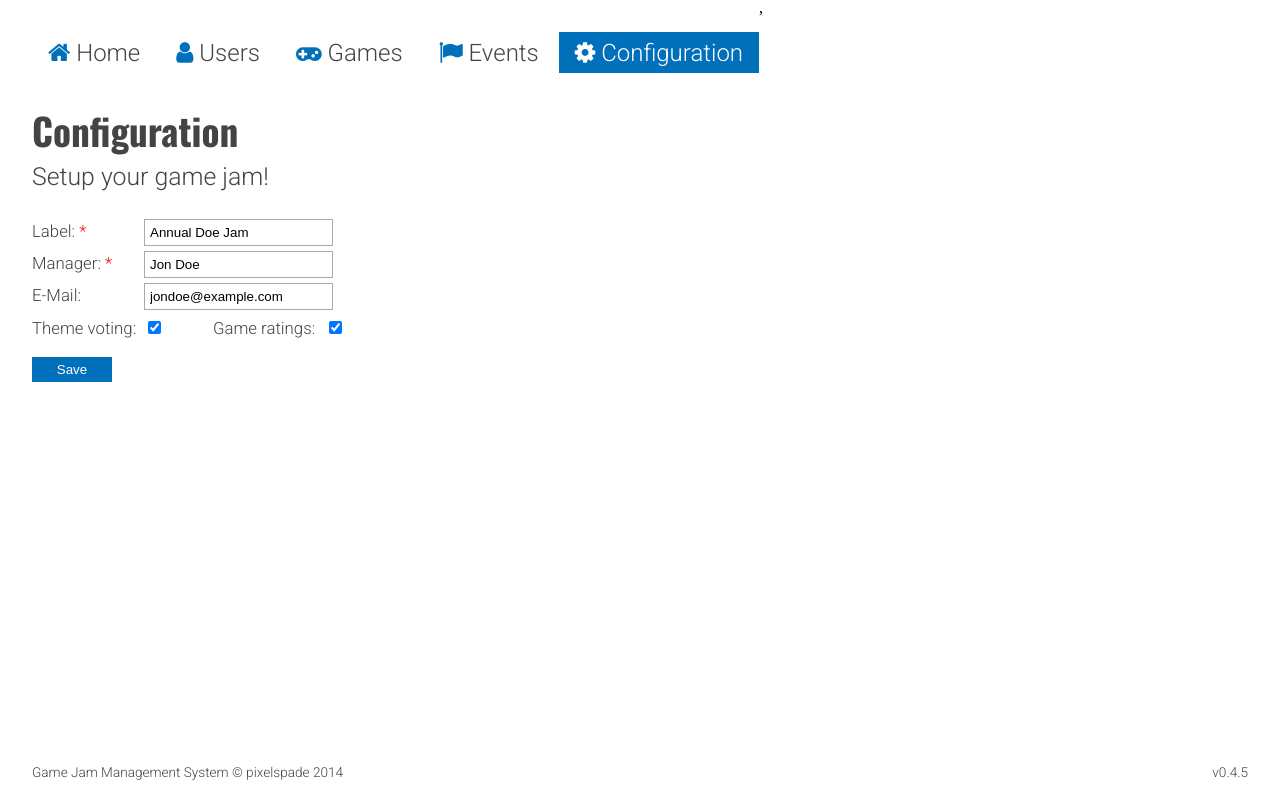
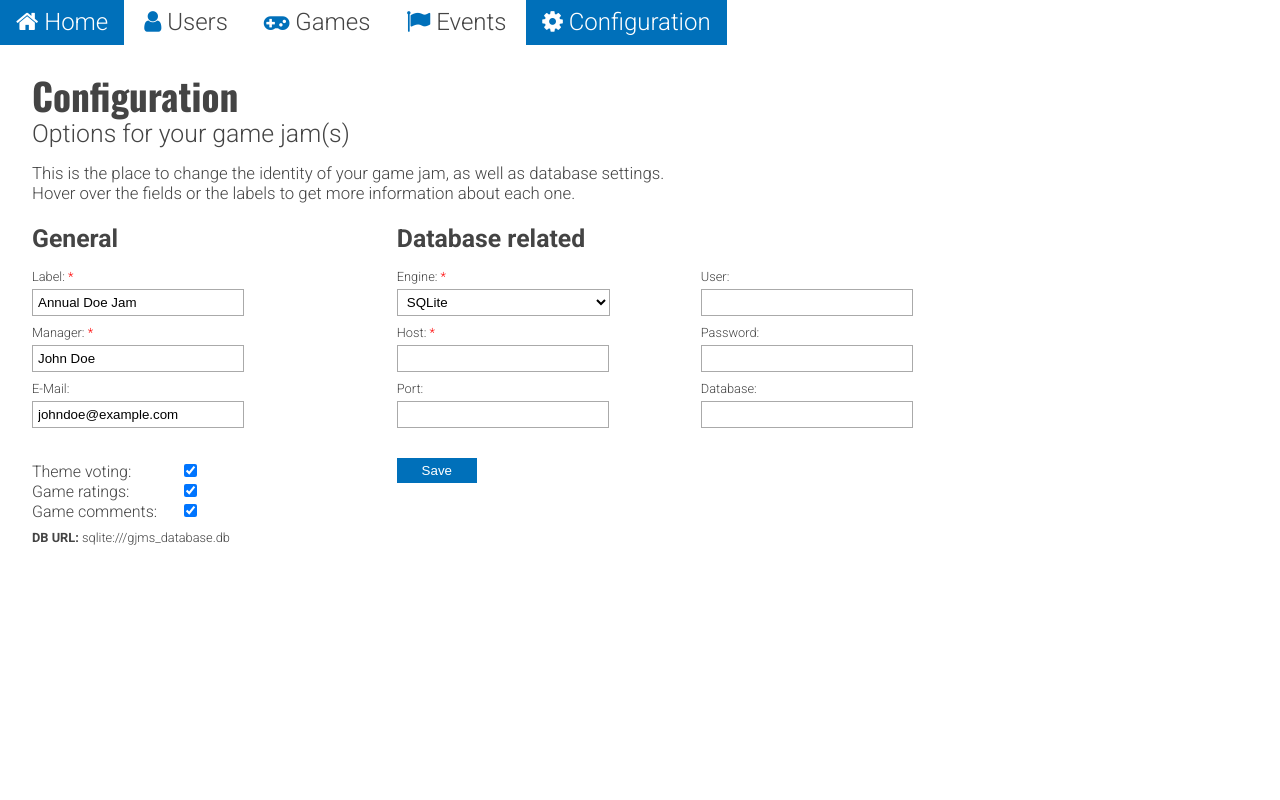
Before and after one commit to ubergeek42/gjms, a Flask app: page /gjms/config/ in a window 1280 px wide. Run offline with Flask 2, Linux system fonts and the light colour scheme; parts of the project's set-up code (start-up, migrations or seed data) failed here and were passed over; some libraries are stand-ins or nearby versions.

Commit message:
#gjmsdev - GJMS 0.5.0 - Config form finished.

```diff
--- a/gjms/backend/forms/__init__.py
+++ b/gjms/backend/forms/__init__.py
@@ -53,13 +53,22 @@ gjms.util.report.output("Event creation form..")
 class config(Form):
     """ The config menu """
 
-    label = wtforms.TextField(u"Label:", [wtforms.validators.required()])
+    # General jam options.
+    label = wtforms.TextField(label=u"Label:", description="The general name of your events (i.e. Ludum Dare)", validators=[wtforms.validators.required()])
+    manager = wtforms.TextField(label=u"Manager:", description="Who runs these events? (i.e. Mike Kasprzak)", validators=[wtforms.validators.required()])
+    m_email = wtforms.TextField(label=u"E-Mail:", description="Where can the manager be contacted? (i.e. mikek@example.com)", validators=[wtforms.validators.optional(), wtforms.validators.email()])
+    v_theme = wtforms.BooleanField(label=u"Theme voting:", description="Allow a theme voting process?", validators=[wtforms.validators.optional()])
+    ratings = wtforms.BooleanField(label=u"Game ratings:", description="Allow game ratings?", validators=[wtforms.validators.optional()])
+    comments = wtforms.BooleanField(label=u"Game comments:", description="Allow comments?", validators=[wtforms.validators.optional()])
 
-    manager = wtforms.TextField(u"Manager:", [wtforms.validators.required()])
-    m_email = wtforms.TextField(u"E-Mail:", [wtforms.validators.optional(), wtforms.validators.email()])
+    # Database stuff.
+    engine = wtforms.SelectField(u"Engine:", description="Which database backend to use.", validators=[wtforms.validators.required()], choices=[('sqlite', 'SQLite'), ('mysql', 'MySQL'), ('postgre', 'PostgreSQL')])
+    host = wtforms.TextField(label=u"Host:", description="Host or database file in case of SQLite.", validators=[wtforms.validators.required()])
+    port = wtforms.TextField(label=u"Port:", description="Database port. Leave empty if SQLite.", validators=[wtforms.validators.optional()])
+    user = wtforms.TextField(label=u"User:", description="Database user. Leave empty if SQLite.", validators=[wtforms.validators.optional()])
+    password = wtforms.PasswordField(label=u"Password:", description="Database password. Leave empty if SQLite.", validators=[wtforms.validators.optional()])
+    db = wtforms.TextField(label=u"Database:", description="Which database to use. Leave empty if SQLite.", validators=[wtforms.validators.optional()])
 
-    v_theme = wtforms.BooleanField(u"Theme voting:", [wtforms.validators.optional()])
-    ratings = wtforms.BooleanField(u"Game ratings:", [wtforms.validators.optional()])
 
 gjms.util.report.output("GJMS configuration form..")
 gjms.util.report.output("Forms generated!")
--- a/gjms/core/models/__init__.py
+++ b/gjms/core/models/__init__.py
@@ -118,7 +118,7 @@ class Event(elixir.Entity):
     def __repr__(self):
         return "<Event '%s' (%s - %s)>" % (self.name, self.start, self.end)
 
-gjms.util.database.setup(gjms.config.parser.get("gjms", "database"))
+gjms.util.database.setup(gjms.config.parser.get("gjms", "db_url"))
 
 elixir.setup_all()
 elixir.create_all()
--- a/gjms/media/css/style.css
+++ b/gjms/media/css/style.css
@@ -132,23 +132,33 @@ table {
  *      Change at will. Be sure to compile it to style.css
  *      afterwards, though.
  */
-h1 {
-  margin-bottom: 1rem;
-  font-family: Oswald;
-  color: #444444;
+body {
+  overflow-x: hidden;
+}
+a {
+  color: inherit;
+  text-decoration: none;
+}
+p,
+li {
+  line-height: 120%;
+  font-size: 1.05rem;
 }
 h2,
 h3,
 h4,
-p,
-li {
+body {
   font-family: Roboto;
   color: #444444;
 }
 h1 {
+  margin-bottom: 0.5rem;
+  font-family: Oswald;
   font-size: 2.33rem;
+  color: #444444;
 }
 h2 {
+  margin-bottom: 1rem;
   font-size: 1.55rem;
 }
 h3 {
@@ -157,34 +167,32 @@ h3 {
 h4 {
   font-size: 1.22rem;
 }
-p,
-li {
-  font-size: 1.05rem;
-}
-a {
-  color: inherit;
-  text-decoration: none;
-}
-input[type="text"] {
+input[type="text"],
+input[type="password"] {
   border: 1px solid #aaaaaa;
   padding: 5px;
   margin-top: 5px;
+  width: 200px;
 }
 input[type="submit"] {
-  margin-top: 20px;
   padding: 5px 10px;
   min-width: 80px;
   border: 0;
   background-color: #0070ba;
   color: #ffffff;
 }
-#gjms-headline,
-#gjms-menu {
-  margin-top: 2rem;
+select {
+  border: 1px solid #aaaaaa;
+  padding: 4px 5px;
+  margin-top: 5px;
+  width: 213px;
+  background: #ffffff;
 }
-#gjms-menu {
-  float: left;
-  margin-left: 2rem;
+label[for="csrf_token"] {
+  display: none;
+}
+#gjms-header {
+  width: 100%;
 }
 .gjms-menu-entry {
   padding: 0.5rem 1rem;
@@ -204,77 +212,73 @@ input[type="submit"] {
 .gjms-menu-entry:hover .fa {
   color: #ffffff;
 }
-.users .gjms-menu-entry.users {
-  background: #0070ba;
-  color: #ffffff;
-}
-.users .gjms-menu-entry.users .fa {
-  color: #ffffff;
-}
-.games .gjms-menu-entry.games {
-  background: #0070ba;
-  color: #ffffff;
-}
-.games .gjms-menu-entry.games .fa {
-  color: #ffffff;
-}
+.home .gjms-menu-entry.home,
+.games .gjms-menu-entry.games,
+.users .gjms-menu-entry.users,
+.config .gjms-menu-entry.config,
 .events .gjms-menu-entry.events {
   background: #0070ba;
   color: #ffffff;
 }
+.home .gjms-menu-entry.home .fa,
+.games .gjms-menu-entry.games .fa,
+.users .gjms-menu-entry.users .fa,
+.config .gjms-menu-entry.config .fa,
 .events .gjms-menu-entry.events .fa {
   color: #ffffff;
 }
-.config .gjms-menu-entry.config {
-  background: #0070ba;
-  color: #ffffff;
-}
-.config .gjms-menu-entry.config .fa {
-  color: #ffffff;
+.bold {
+  font-weight: 700;
 }
 #gjms-content {
-  width: 90%;
-  position: absolute;
-  left: 2rem;
-  top: 7rem;
+  width: 95%;
+  padding: 2.5% 2.5%;
 }
-#gjms-version,
-#gjms-copyright {
-  position: absolute;
-  bottom: 1.25rem;
-  font-size: 85%;
+.config .gjms-form-container:nth-of-type(1) {
+  display: inline-block;
+  float: left;
+  width: 30%;
 }
-#gjms-version {
-  right: 2rem;
-}
-#gjms-copyright {
-  left: 2rem;
+.gjms-form-container {
+  display: inline-block;
+  float: left;
+  width: 25%;
 }
 .gjms-form {
-  width: 500px;
   margin-top: 1.5rem;
 }
-.gjms-cell {
-  display: table-cell;
-  width: 7rem;
-}
-.gjms-cell label[for="csrf_token"] {
-  display: none;
+.gjms-row {
+  margin-top: 0.5rem;
 }
 .gjms-row.boolean {
-  display: inline;
+  margin-top: 0;
 }
-.gjms-row.boolean .gjms-cell {
-  padding-top: 0.5rem;
+.gjms-row.boolean .gjms-cell:first-child {
+  width: 9rem;
 }
 .gjms-row.boolean .gjms-cell:last-child {
-  width: 65px;
+  padding-top: 1px;
+}
+.gjms-row.boolean .gjms-label {
+  font-size: 100%;
+}
+.gjms-cell {
+  display: inline-block;
+}
+.gjms-label {
+  font-size: 80%;
 }
 .gjms-required,
 .gjms-field-error {
   color: red;
 }
 .gjms-field-error {
-  display: table-cell;
-  padding-left: 1rem;
+  margin-left: 2rem;
 }
+.config-form input[type="submit"] {
+  margin-top: 1.9rem;
+}
+.gjms-db-url {
+  margin-top: 10px;
+  font-size: 80%;
+}
--- a/gjms/media/less/style.less
+++ b/gjms/media/less/style.less
@@ -16,56 +16,23 @@ html, body, div, span, applet, object, iframe, h1, h2, h3, h4, h5, h6, p, blockq
 @gjms-white:    #FFF;
 @gjms-blue:  #0070BA;
 
-h1 {
-    margin-bottom: 1rem;
+body { overflow-x: hidden; }
+a {color: inherit; text-decoration: none; }
+p, li  {line-height: 120%; font-size: 1.05rem; }
+h2, h3, h4, body {font-family: Roboto; color: @gjms-grey; }
 
-    font-family: Oswald;
-    color: @gjms-grey;
-}
-
-h2, h3, h4, p, li {
-    font-family: Roboto;
-    color: @gjms-grey;
-}
-
-h1 { font-size: 2.33rem; }
-h2 { font-size: 1.55rem; }
+h1 {margin-bottom: 0.5rem; font-family: Oswald; font-size: 2.33rem; color: @gjms-grey; }
+h2 {margin-bottom: 1rem; font-size: 1.55rem; }
 h3 { font-size: 1.40rem; }
 h4 { font-size: 1.22rem; }
-p, li  { font-size: 1.05rem; }
 
-a {
-    color: inherit;
-    text-decoration: none;
-}
+input[type="text"], input[type="password"] {border: 1px solid @gjms-light; padding: 5px; margin-top: 5px; width: 200px; }
+input[type="submit"] { padding: 5px 10px; min-width: 80px; border: 0; background-color: @gjms-blue; color: @gjms-white; }
+select {border: 1px solid @gjms-light; padding: 4px 5px; margin-top: 5px; width: 213px; background: #FFF }
 
-input[type="text"] {
-    border: 1px solid @gjms-light;
-    padding: 5px;
-    margin-top: 5px;
-}
+label[for="csrf_token"] { display: none; }
 
-input[type="submit"] {
-    margin-top: 20px;
-
-    padding: 5px 10px;
-    min-width: 80px;
-
-    border: 0;
-
-    background-color: @gjms-blue;
-    color: @gjms-white;
-}
-
-#gjms-headline, #gjms-menu {
-    margin-top: 2rem;
-}
-
-#gjms-menu {
-    float: left;
-    margin-left: 2rem;
-}
-
+#gjms-header { width: 100%; }
 .gjms-menu-entry {
     padding: 0.5rem 1rem;
     display: inline-block;
@@ -89,21 +56,10 @@ input[type="submit"] {
     }
 }
 
-
-.users .gjms-menu-entry.users{
-    background: @gjms-blue;
-    color: @gjms-white;
-
-    .fa { color: @gjms-white; }
-}
-
-.games .gjms-menu-entry.games {
-    background: @gjms-blue;
-    color: @gjms-white;
-
-    .fa { color: @gjms-white; }
-}
-
+.home .gjms-menu-entry.home,
+.games .gjms-menu-entry.games,
+.users .gjms-menu-entry.users,
+.config .gjms-menu-entry.config,
 .events .gjms-menu-entry.events {
     background: @gjms-blue;
     color: @gjms-white;
@@ -111,60 +67,21 @@ input[type="submit"] {
     .fa { color: @gjms-white; }
 }
 
-.config .gjms-menu-entry.config {
-    background: @gjms-blue;
-    color: @gjms-white;
+.bold { font-weight: 700; }
 
-    .fa { color: @gjms-white; }
-}
+#gjms-content { width: 95%; padding: 2.5% 2.5%; }
+.config .gjms-form-container:nth-of-type(1) { display: inline-block; float: left; width: 30%; }
+.gjms-form-container { display: inline-block; float: left; width: 25%; }
+.gjms-form { margin-top: 1.5rem; }
 
-#gjms-content {
-    width: 90%;
+.gjms-row { margin-top: 0.5rem; }
+.gjms-row.boolean { margin-top: 0; .gjms-cell:first-child { width: 9rem; } .gjms-cell:last-child { padding-top: 1px; }}
+.gjms-row.boolean .gjms-label { font-size: 100%; }
 
-    position: absolute;
-    left: 2rem;
-    top: 7rem;
-}
+.gjms-cell { display: inline-block; }
+.gjms-label { font-size: 80%; }
+.gjms-required, .gjms-field-error { color: red; }
+.gjms-field-error { margin-left: 2rem; }
 
-#gjms-version, #gjms-copyright {
-    position: absolute;
-    bottom: 1.25rem;
-
-    font-size: 85%;
-}
-
-#gjms-version {
-    right:  2rem;
-}
-
-#gjms-copyright {
-    left:  2rem;
-}
-
-.gjms-form {
-    width: 500px;
-
-    margin-top: 1.5rem;
-}
-
-.gjms-cell {
-    display: table-cell;
-    width: 7rem;
-
-    label[for="csrf_token"] { display: none; }
-}
-
-.gjms-row.boolean {
-    display: inline;
-
-    .gjms-cell {
-        padding-top: 0.5rem;
-        &:last-child { width: 65px; }
-    }
-}
-
-.gjms-required, .gjms-field-error { color: red; }
-.gjms-field-error {
-    display: table-cell;
-    padding-left: 1rem;
-}
+.config-form { input[type="submit"] { margin-top: 1.9rem; } }
+.gjms-db-url { margin-top: 10px; font-size: 80%; }
--- a/gjms/templates/gjms-backend-base.html
+++ b/gjms/templates/backend/base.html
@@ -1,5 +1,5 @@
-{% from "gjms-layout.html" import gjms_layout_menu with context %}
-{% from "gjms-layout.html" import gjms_layout_version with context %}
+{% from "layout/macros.html" import gjms_layout_menu with context %}
+{% from "layout/macros.html" import gjms_layout_version with context %}
 
 <!--
 
@@ -29,8 +29,8 @@
 
     <!-- Stylesheets -->
     <link href="//netdna.bootstrapcdn.com/font-awesome/4.0.3/css/font-awesome.css" rel="stylesheet">
-    <link href='http://fonts.googleapis.com/css?family=Roboto:300|Oswald:700' rel='stylesheet' type='text/css'>
-    <link href="/media/css/style.css" rel="stylesheet">
+    <link href='http://fonts.googleapis.com/css?family=Roboto:300,700|Oswald:700' rel='stylesheet' type='text/css'>
+    <link href="../../media/css/style.css" rel="stylesheet">
 
     <!-- Javascript including the master control program (mcp.js) -->
     <script src="//ajax.googleapis.com/ajax/libs/jquery/2.1.0/jquery.min.js"></script>
@@ -48,6 +48,5 @@
         </section>
 
         {{ gjms_layout_version() }}
-        {{ config.label }}, {{ config.manager }}
     </body>
 </html>
--- /dev/null
+++ b/gjms/templates/backend/config.html
@@ -0,0 +1,42 @@
+{% extends "backend/base.html" %}
+{% from "layout/forms.html" import gjms_field with context %}
+
+{% block gjms_title %}Configuration{% endblock %}
+{% block gjms_site %}config{% endblock %}
+
+{% block gjms_content %}
+    <h1>Configuration</h1>
+    <h2>Options for your game jam(s)</h2>
+    <p>This is the place to change the identity of your game jam, as well as database settings.</p>
+    <p>Hover over the fields or the labels to get more information about each one.</p>
+
+    <form action="" method="post" class="gjms-form config-form">
+        <div class="gjms-form-container">
+            <h2 class="bold">General</h2>
+            {{ gjms_field(form.label) }}
+            {{ gjms_field(form.manager) }}
+            {{ gjms_field(form.m_email) }}<br><br>
+            {{ gjms_field(form.v_theme) }}
+            {{ gjms_field(form.ratings) }}
+            {{ gjms_field(form.comments) }}
+            <p class="gjms-db-url"><span class="bold">DB URL: </span>{{ config.get("gjms", "db_url") }}</p>
+        </div>
+
+        <div class="gjms-form-container">
+            <h2 class="bold">Database related</h2>
+            {{ gjms_field(form.engine) }}
+            {{ gjms_field(form.host) }}
+            {{ gjms_field(form.port) }}
+            {{ form.hidden_tag() }}
+            <input type="submit" value="Save">
+
+        </div>
+
+        <div class="gjms-form-container">
+            <h2>&nbsp;</h2>
+            {{ gjms_field(form.user) }}
+            {{ gjms_field(form.password) }}
+            {{ gjms_field(form.db) }}
+        </div>
+    </form>
+{% endblock %}
--- a/gjms/templates/gjms-backend-config.html
+++ /dev/null
@@ -1,12 +0,0 @@
-{% extends "gjms-backend-base.html" %}
-{% from "gjms-forms.html" import gjms_form with context %}
-
-{% block gjms_title %}Configuration{% endblock %}
-{% block gjms_site %}config{% endblock %}
-
-{% block gjms_content %}
-    <h1>Configuration</h1>
-    <h2>Setup your game jam!</h2>
-
-    {{ gjms_form(config_form) }}
-{% endblock %}
--- a/gjms/templates/gjms-forms.html
+++ /dev/null
@@ -1,24 +0,0 @@
-{% macro gjms_form(form) -%}
-    <form action="" method="POST">
-        <ul class="gjms-form">
-        {{ form.hidden_tag() }}
-        {% for field in form %}
-            <li class="gjms-row {% if field.type == 'BooleanField' %}boolean{% endif %}">
-                <span class="gjms-cell">
-                    {{ field.label|e }}
-                    {% if field.flags.required %}
-                        <span class="gjms-required">*</span>
-                    {% endif %}
-                </span>
-                <span class="gjms-cell">{{ field }}</span>
-                {% if field.errors %}
-                    {% for error in field.errors %}
-                      <span class="gjms-field-error">{{ error }}</span>
-                    {% endfor %}
-                {% endif %}
-            </li>
-        {% endfor %}
-        </ul>
-        <input type="submit" value="Save">
-    </form>
-{%- endmacro %}
--- /dev/null
+++ b/gjms/templates/layout/forms.html
@@ -0,0 +1,53 @@
+<!--
+    Render a standardized form.
+    No real control over structure.
+-->
+{% macro gjms_form(form) -%}
+    <form action="" method="POST">
+        <ul class="gjms-form">
+        {{ form.hidden_tag() }}
+        {% for field in form %}
+            <li class="gjms-row {% if field.type == 'BooleanField' %}boolean{% endif %}">
+                <span class="gjms-cell gjms-label">
+                    {{ field.label(title=field.description, **kwargs)|e }}
+                    {% if field.flags.required %}
+                        <span class="gjms-required">*</span>
+                    {% endif %}
+                </span>
+                {% if field.type != 'BooleanField' %}<br>{% endif %}
+                <span class="gjms-cell">{{ field(title=field.description, **kwargs)|safe }}</span>
+                {% if field.errors %}
+                    {% for error in field.errors %}
+                      <span class="gjms-field-error">{{ error }}</span>
+                    {% endfor %}
+                {% endif %}
+            </li>
+        {% endfor %}
+        </ul>
+        <input type="submit" value="Save">
+    </form>
+{%- endmacro %}
+
+
+<!--
+    Render a single field.
+    Can be used to construct custom field layouts.
+-->
+{% macro gjms_field(field) -%}
+    <div class="gjms-row {% if field.type == 'BooleanField' %}boolean{% endif %}">
+        <span class="gjms-cell gjms-label">
+            {{ field.label(title=field.description, **kwargs)|e }}
+            {% if field.flags.required %}
+                <span class="gjms-required">*</span>
+            {% endif %}
+
+            {% if field.errors %}
+                {% for error in field.errors %}
+                  <span class="gjms-field-error">{{ error }}</span>
+                {% endfor %}
+            {% endif %}
+        </span>
+        {% if field.type != 'BooleanField' %}<br>{% endif %}
+        <span class="gjms-cell">{{ field(title=field.description, **kwargs)|safe }}</span>
+    </div>
+{%- endmacro %}
--- a/gjms/templates/gjms-layout.html
+++ b/gjms/templates/layout/macros.html
@@ -1,25 +1,26 @@
 {% macro gjms_layout_menu() -%}
+<div id="gjms-header">
     <nav id="gjms-menu">
         <ul>
-            <a href="#">
+            <a href="/gjms/">
                 <li class="gjms-menu-entry home">
                     <i class="fa fa-home"></i> Home
                 </li>
             </a>
 
-            <a href="#">
+            <a href="/gjms/users/">
                 <li class="gjms-menu-entry users">
                     <i class="fa fa-user"></i> Users
                 </li>
             </a>
 
-            <a href="#">
+            <a href="/gjms/games/">
                 <li class="gjms-menu-entry games">
                     <i class="fa fa-gamepad"></i> Games
                 </li>
             </a>
 
-            <a href="#">
+            <a href="/gjms/events/">
                 <li class="gjms-menu-entry events">
                     <i class="fa fa-flag"></i> Events
                 </li>
@@ -32,9 +33,12 @@
             </a>
         </ul>
     </nav>
+</div>
 {%- endmacro %}
 
 {% macro gjms_layout_version() -%}
-    <p id="gjms-copyright">Game Jam Management System &copy; pixelspade 2014</p>
-    <p id="gjms-version">v{{ config.get("gjms", "version") }}</p>
+    <!-- <div id="gjms-footer">
+        <span id="gjms-copyright">Game Jam Management System &copy; pixelspade 2014</span>
+        <span id="gjms-version">v{{ config.get("gjms", "version") }}</span>
+    </div> -->
 {%- endmacro %}
--- a/project/requirements.txt
+++ b/project/requirements.txt
@@ -4,10 +4,14 @@ Flask-Login==0.2.10
 Flask-WTF==0.9.4
 Jinja2==2.7.2
 MarkupSafe==0.19
+MySQL-python==1.2.5
 SQLAlchemy==0.7.9
 WTForms==1.0.5
 Werkzeug==0.9.4
 argparse==1.2.1
+astroid==1.0.1
 itsdangerous==0.23
+logilab-common==0.61.0
+pylint==1.1.0
 simple-pbkdf2==1.0
 wsgiref==0.1.2
```
Also changed, not shown: gjms/backend/__init__.py (+47 -3 lines), gjms/gjms.cfg (+11 -4 lines), gjms/templates/backend/events.html (added, +7 -0 lines), gjms/templates/backend/games.html (added, +7 -0 lines), gjms/templates/backend/home.html (added, +7 -0 lines), gjms/templates/backend/users.html (added, +7 -0 lines), README.md.
